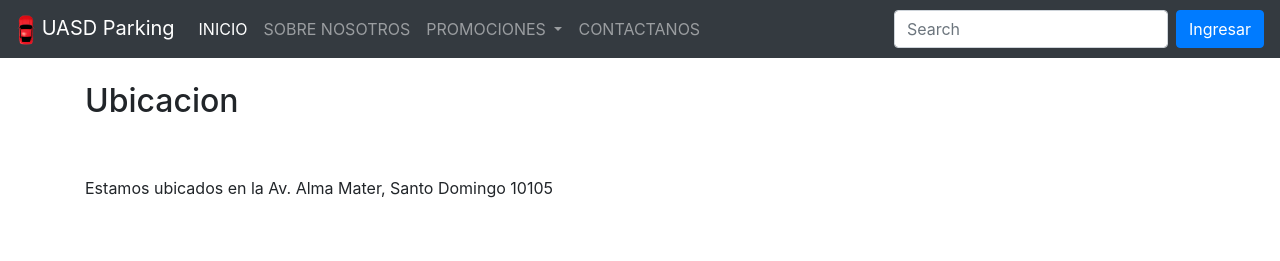
After one commit to adrisongomez/parking-php-ing-soft-2, a PHP site: page /tcpdf/pages/contact-us.php in a window 1280 px wide. The commit adds this page. Shown: the top 261 px of the page. Run offline with PHP 8.4, Linux system fonts and the light colour scheme; the template is opened without the code that fills it, so the values that code supplies are empty; some libraries are stand-ins or nearby versions.

Commit message:
Adding contact us and about us

```diff
--- a/index.php
+++ b/index.php
@@ -29,7 +29,7 @@
                 <a class="nav-link" href="#">INICIO <span class="sr-only">(current)</span></a>
             </li>
             <li class="nav-item">
-                <a class="nav-link" href="#">SOBRE NOSOTROS</a>
+                <a class="nav-link" href="pages/about-us.php">SOBRE NOSOTROS</a>
             </li>
             <li class="nav-item dropdown">
                 <a class="nav-link dropdown-toggle" href="#" id="navbarDropdown" role="button" data-toggle="dropdown" aria-haspopup="true" aria-expanded="false">
@@ -43,7 +43,7 @@
                 </div>
             </li>
             <li class="nav-item">
-                <a class="nav-link" href="#">CONTACTANOS</a>
+                <a class="nav-link" href="/pages/contact-us.php">CONTACTANOS</a>
             </li>
         </ul>
         <form class="form-inline my-2 my-lg-0">
--- /dev/null
+++ b/pages/contact-us.php
@@ -0,0 +1,70 @@
+<!DOCTYPE html>
+<html lang="en">
+<head>
+    <meta charset="UTF-8">
+    <meta http-equiv="X-UA-Compatible" content="IE=edge">
+    <meta name="viewport" content="width=device-width, initial-scale=1.0">
+    <title>UASD Parking</title>
+    <link rel="stylesheet" href="../public/css/bootstrap.min.css" >
+</head>
+<body>
+
+
+<nav class="navbar navbar-expand-lg navbar-dark bg-dark">
+    <a class="navbar-brand" href="#">
+        <img src="<?php echo $URL;?>/public/imagenes/auto1.png" width="20" height="30" alt="" loading="lazy">
+        UASD Parking
+    </a>
+    <button class="navbar-toggler" type="button" data-toggle="collapse" data-target="#navbarSupportedContent" aria-controls="navbarSupportedContent" aria-expanded="false" aria-label="Toggle navigation">
+        <span class="navbar-toggler-icon"></span>
+    </button>
+
+    <div class="collapse navbar-collapse" id="navbarSupportedContent">
+        <ul class="navbar-nav mr-auto">
+            <li class="nav-item active">
+                <a class="nav-link" href="#">INICIO <span class="sr-only">(current)</span></a>
+            </li>
+            <li class="nav-item">
+                <a class="nav-link" href="#">SOBRE NOSOTROS</a>
+            </li>
+            <li class="nav-item dropdown">
+                <a class="nav-link dropdown-toggle" href="#" id="navbarDropdown" role="button" data-toggle="dropdown" aria-haspopup="true" aria-expanded="false">
+                    PROMOCIONES
+                </a>
+                <div class="dropdown-menu" aria-labelledby="navbarDropdown">
+                    <a class="dropdown-item" href="#">MENSUALES</a>
+                    <a class="dropdown-item" href="#">DÍAS</a>
+                    <div class="dropdown-divider"></div>
+                    <a class="dropdown-item" href="#">FICHAS</a>
+                </div>
+            </li>
+            <li class="nav-item">
+                <a class="nav-link" href="#">CONTACTANOS</a>
+            </li>
+        </ul>
+        <form class="form-inline my-2 my-lg-0">
+            <input class="form-control mr-sm-2" type="search" placeholder="Search" aria-label="Search">
+        </form>
+        <!-- Button trigger modal -->
+        <button type="button" class="btn btn-primary" data-toggle="modal" data-target="#exampleModal">
+            Ingresar
+        </button>
+    </div>
+</nav>
+
+
+<br>
+
+<div class="container">
+                <h2>Ubicacion</h2>
+                <br /> <br />
+                <p>Estamos ubicados en la Av. Alma Mater, Santo Domingo 10105</p>
+                <br /> <br />
+
+                <iframe src="https://www.google.com/maps/embed?pb=!1m18!1m12!1m3!1d3784.5208689367228!2d-69.92169018468323!3d18.46005117583934!2m3!1f0!2f0!3f0!3m2!1i1024!2i768!4f13.1!3m3!1m2!1s0x8ebaf4a942959859%3A0x5b383b1330fb7fcf!2sUASD%20Universidad%20Aut%C3%B3noma%20de%20Santo%20Domingo!5e0!3m2!1ses!2sdo!4v1621207030213!5m2!1ses!2sdo" width={1000} height={600} style={{border: 0}} allowFullScreen loading="lazy" />
+</div>
+    <script src="../public/js/jquery-3.5.1.min.js"></script>
+    <script src="../public/js/popper.min.js" ></script>
+    <script src="../public/js/bootstrap.min.js" ></script>
+</body>
+</html>
```
Also changed, not shown: layout/admin/footer.php (+1 -6 lines), pages/about-us.php (added, +77 -0 lines), public/imagenes/logo.jpeg (added).
